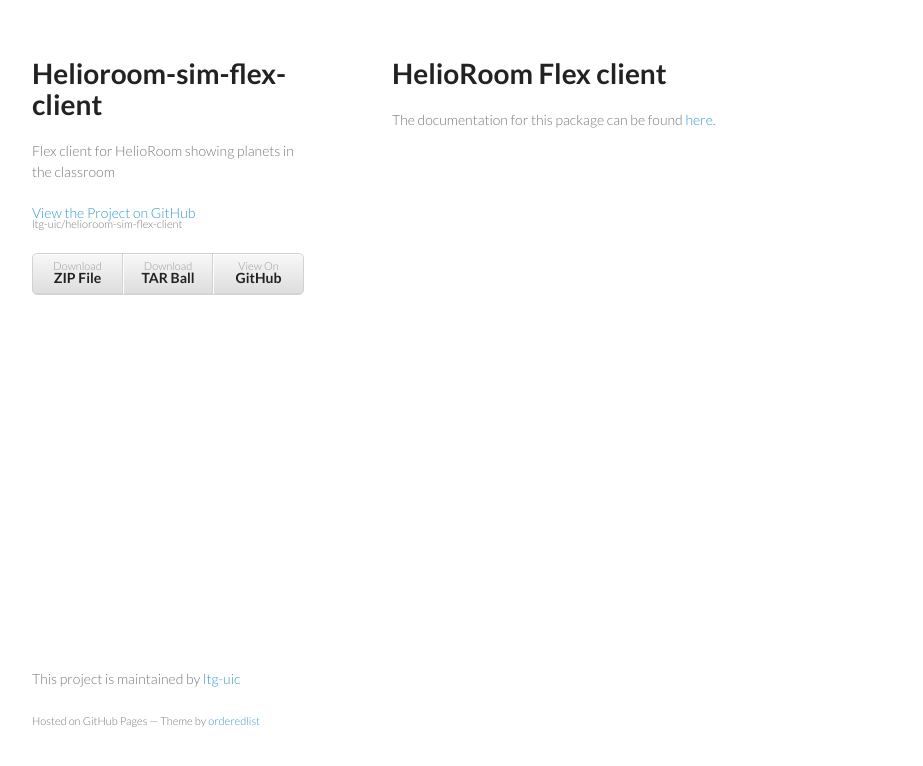
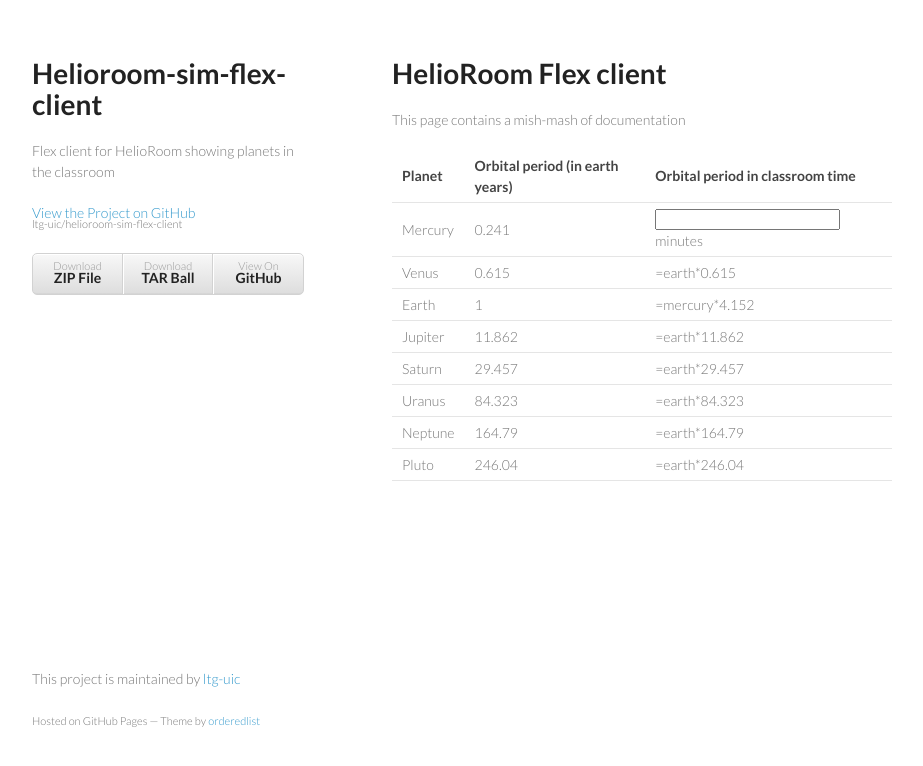
Before and after one commit to ltg-uic/hr-phen-flex-client, a plain HTML site: page index.html in a window 1280 px wide. Shown: the whole page, without its empty margins (178-1101 px from the left). Drawn offline with Linux system fonts and the light colour scheme.

Commit message:
Updated static table of times

```diff
--- a/index.html
+++ b/index.html
@@ -28,9 +28,25 @@
         </ul>
       </header>
       <section>
+
+
         <h1>HelioRoom Flex client</h1>
+		<p>This page contains a mish-mash of documentation</p>
 
-<p>The documentation for this package can be found <a href="http://phenomena.evl.uic.edu/wiki">here</a>.</p>
+		<table>
+			<tr><th>Planet</th><th>Orbital period (in earth years)</th><th>Orbital period in classroom time</th> </tr>
+			<tr><td>Mercury</td><td>0.241</td><td><input type="text" name="mercury"> minutes</td></tr>
+			<tr><td>Venus</td><td>0.615</td><td><span id="venus">=earth*0.615</span></td></tr>
+			<tr><td>Earth</td><td>1</td><td><span id="earth">=mercury*4.152</span></td></tr>
+			<tr><td>Jupiter</td><td>11.862</td><td><span id="jupiter">=earth*11.862</span></td></tr>
+			<tr><td>Saturn</td><td>29.457</td><td><span id="saturn">=earth*29.457</span></td></tr>
+			<tr><td>Uranus</td><td>84.323</td><td><span id="uranus">=earth*84.323</span></td></tr>
+			<tr><td>Neptune</td><td>164.79</td><td><span id="neptune">=earth*164.79</span></td></tr>
+			<tr><td>Pluto</td><td>246.04</td><td><span id="jupiter">=earth*246.04</span></td></tr>
+
+		</table>
+
+
       </section>
       <footer>
         <p>This project is maintained by <a href="https://github.com/ltg-uic">ltg-uic</a></p>
```
